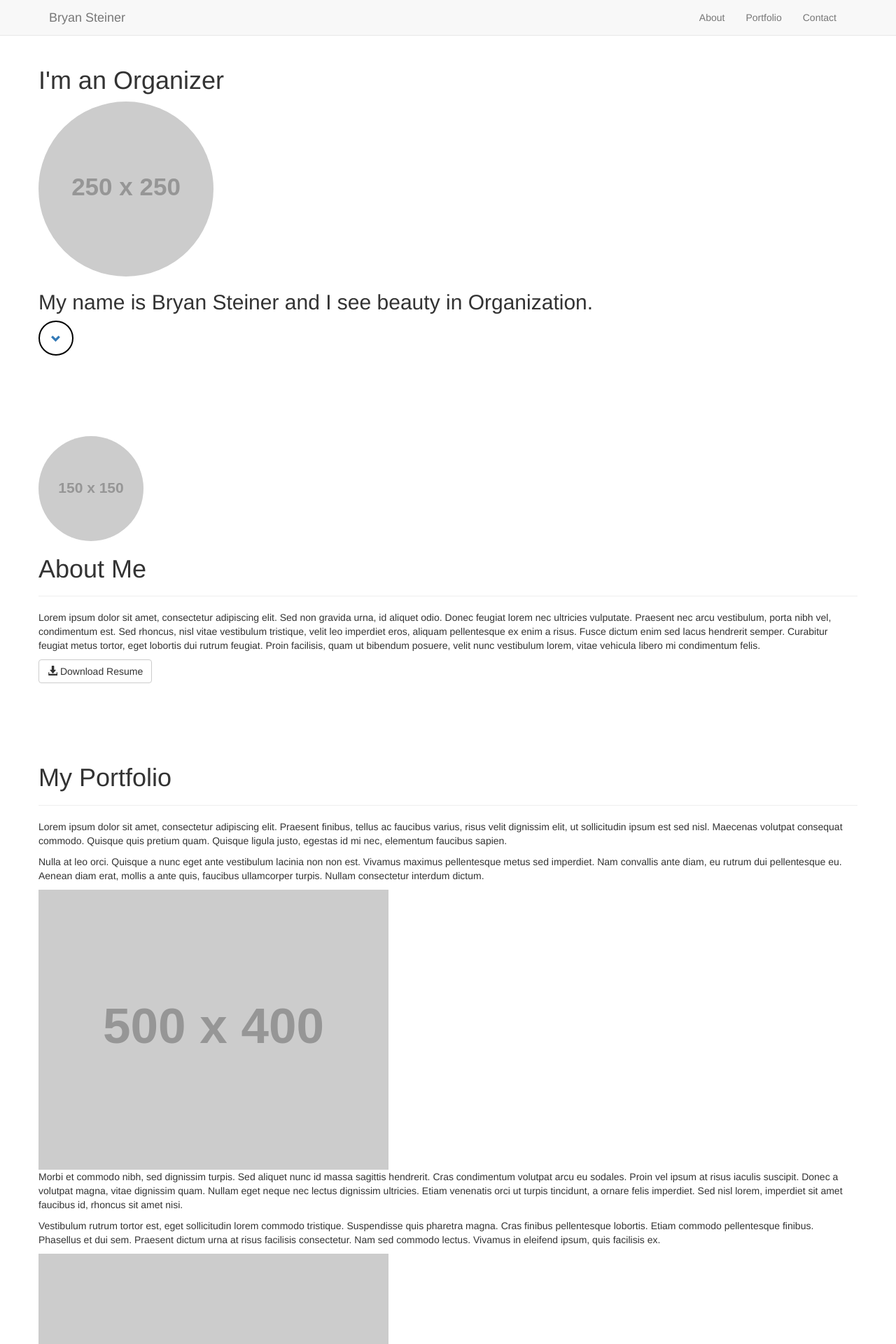
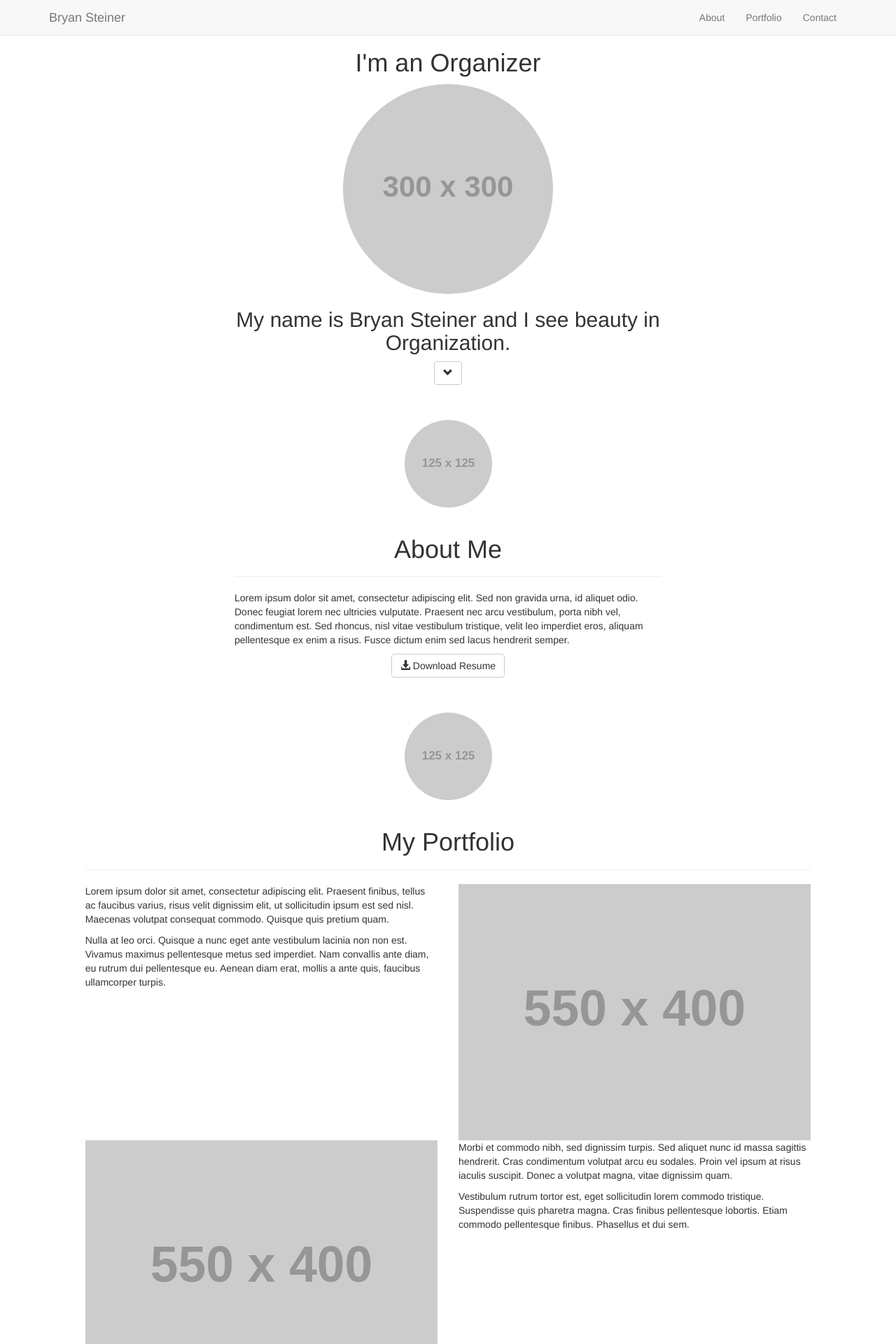
Before and after one commit to bryansteiner/Portfolio, a PHP site: page / in a window 1280 px wide. Shown: the top 1920 px of the page at 70% size. Run offline with PHP 8.4, Linux system fonts and the light colour scheme; grey boxes labelled with a size stand in for pictures from a placeholder-image service; some libraries are stand-ins or nearby versions.

Commit message:
Progress

```diff
--- a/css/custom.css
+++ b/css/custom.css
@@ -1,40 +1,47 @@
 /*All Pages*/
 body {
-  position: relative;
+  text-align: center;
 }
 
-.btn-circle {
-  width: 50px;
-  height: 50px;
-  line-height: 50px;
-  padding: 0;
-  border-radius: 50%;
-  border-width: 2px;
-  border-color: black;
+.left {
+  text-align: left;
+}
+
+.img-center {
+  display: block;
+  margin-left: auto;
+  margin-right: auto;
 }
 
 /*End All Pages*/
 
 /*Main Page*/
 .main {
-  padding-top: 75px;
+  padding-top: 50px;
 }
 /*End Main Page*/
 
 /*About Page*/
 .about {
-  padding-top: 75px;
+  padding-top: 50px;
 }
 /*End About Page*/
 
 /*Portfolio Page*/
 .portfolio {
-  padding-top: 75px;
+  padding-top: 50px;
 }
 /*End Portfolio Page*/
 
 /*Contact Page*/
 .contact {
-  padding-top: 75px;
+  padding-top: 50px;
 }
 /*End Contact Page*/
+
+/*Bottom Page*/
+.bottom {
+  padding-top: 50px;
+  padding bottom: 50px;
+}
+/*End Bottom Page*/
--- a/index.html
+++ b/index.html
@@ -11,7 +11,7 @@
 	    <title>Bryan Steiner</title>
 	</head>
 
-	<body data-spy="scroll" data-target="#about">
+	<body>
 		<!-- Navbar -->
 		<nav class="navbar navbar-default navbar-fixed-top" role="navigation">
 			<div class="container">
@@ -36,80 +36,139 @@
 		<!-- End Navbar -->
 
 		<!-- Main Page -->
-		<div class="container main">
+		<div class="container-fluid main">
 			<div class="row">
-				<div class="">
+				<div class="col-xs-offset-1 col-xs-10 col-sm-offset-2 col-sm-8 col-md-offset-3 col-md-6">
 					<h1>I'm an Organizer</h1>
-					<img class="img-responsive img-circle" src="http://placehold.it/250x250" alt="...">
+				</div>
+			</div>
+			<div class="row">
+				<div class="col-xs-offset-1 col-xs-10 col-sm-offset-2 col-sm-8 col-md-offset-3 col-md-6">
+					<img class="img-responsive img-circle img-center" src="http://placehold.it/300x300" alt="...">
+				</div>
+			</div>
+			<div class="row">
+				<div class="col-xs-offset-1 col-xs-10 col-sm-offset-2 col-sm-8 col-md-offset-3 col-md-6">
 					<h2>My name is Bryan Steiner and I see beauty in Organization.</h2>
-					<a class="btn btn-circle" href="#" role="button"><span class="glyphicon glyphicon-chevron-down" aria-hidden="true"></span></a>
+				</div>
+			</div>
+			<div class="row">
+				<div class="col-xs-offset-1 col-xs-10 col-sm-offset-2 col-sm-8 col-md-offset-3 col-md-6">
+					<a class="btn btn-default" href="#" role="button"><span class="glyphicon glyphicon-chevron-down" aria-hidden="true"></span></a>
 				</div>
 			</div>
 		</div>
 		<!-- End Main Page -->
 
 		<!-- About Page -->
-		<div id="about" class="container about">
+		<div class="container-fluid about">
 			<div class="row">
-				<div class="">
+				<div class="col-xs-offset-1 col-xs-10 col-sm-offset-2 col-sm-8 col-md-offset-3 col-md-6">
+					<img class="img-responsive img-circle img-center" src="http://placehold.it/125x125" alt="...">
+				</div>
+			</div>
+			<div class="row">
+				<div class="col-xs-offset-1 col-xs-10 col-sm-offset-2 col-sm-8 col-md-offset-3 col-md-6">
 					<div class="page-header">
-						<img class="img-responsive img-circle" src="http://placehold.it/150x150" alt="...">
 						<h1>About Me</h1>
 					</div>
+				</div>
+			</div>
+			<div class="row left">
+				<div class="col-xs-offset-1 col-xs-10 col-sm-offset-2 col-sm-8 col-md-offset-3 col-md-6">
 					<p>
-						Lorem ipsum dolor sit amet, consectetur adipiscing elit. Sed non gravida urna, id aliquet odio. Donec feugiat lorem nec ultricies vulputate. Praesent nec arcu vestibulum, porta nibh vel, condimentum est. Sed rhoncus, nisl vitae vestibulum tristique, velit leo imperdiet eros, aliquam pellentesque ex enim a risus. Fusce dictum enim sed lacus hendrerit semper. Curabitur feugiat metus tortor, eget lobortis dui rutrum feugiat. Proin facilisis, quam ut bibendum posuere, velit nunc vestibulum lorem, vitae vehicula libero mi condimentum felis.
+						Lorem ipsum dolor sit amet, consectetur adipiscing elit. Sed non gravida urna, id aliquet odio. Donec feugiat lorem nec ultricies vulputate. Praesent nec arcu vestibulum, porta nibh vel, condimentum est. Sed rhoncus, nisl vitae vestibulum tristique, velit leo imperdiet eros, aliquam pellentesque ex enim a risus. Fusce dictum enim sed lacus hendrerit semper.
 					</p>
-					<div>
-						<a class="btn btn-default" href="#" role="button"><span class="glyphicon glyphicon-download-alt"></span> Download Resume</a>
-					</div>
+				</div>
+			</div>
+			<div class="row">
+				<div class="col-xs-offset-1 col-xs-10 col-sm-offset-2 col-sm-8 col-md-offset-3 col-md-6">
+					<a class="btn btn-default" href="#" role="button"><span class="glyphicon glyphicon-download-alt"></span> Download Resume</a>
 				</div>
 			</div>
 		</div>
 		<!-- End About Page -->
 
 		<!-- Portfolio Page -->
-		<div class="container portfolio">
+		<div class="container-fluid portfolio">
 			<div class="row">
-				<div class="">
+				<div class="col-xs-offset-1 col-xs-10 col-sm-offset-2 col-sm-8 col-md-offset-3 col-md-6">
+					<img class="img-responsive img-circle img-center" src="http://placehold.it/125x125" alt="...">
+				</div>
+			</div>
+			<div class="row">
+				<div class="col-xs-offset-1 col-xs-10 col-sm-offset-1 col-sm-10 col-md-offset-1 col-md-10">
 					<div class="page-header">
 						<h1>My Portfolio</h1>
 					</div>
 				</div>
 			</div>
-			<div class="row">
-				<div class="">
+			<div class="row left">
+				<div class="col-xs-offset-1 col-xs-10 col-sm-offset-1 col-sm-5 col-md-offset-1 col-md-5">
 					<p>
-						Lorem ipsum dolor sit amet, consectetur adipiscing elit. Praesent finibus, tellus ac faucibus varius, risus velit dignissim elit, ut sollicitudin ipsum est sed nisl. Maecenas volutpat consequat commodo. Quisque quis pretium quam. Quisque ligula justo, egestas id mi nec, elementum faucibus sapien.
+						Lorem ipsum dolor sit amet, consectetur adipiscing elit. Praesent finibus, tellus ac faucibus varius, risus velit dignissim elit, ut sollicitudin ipsum est sed nisl. Maecenas volutpat consequat commodo. Quisque quis pretium quam.
 					</p>
 					<p>
-						Nulla at leo orci. Quisque a nunc eget ante vestibulum lacinia non non est. Vivamus maximus pellentesque metus sed imperdiet. Nam convallis ante diam, eu rutrum dui pellentesque eu. Aenean diam erat, mollis a ante quis, faucibus ullamcorper turpis. Nullam consectetur interdum dictum.
+						Nulla at leo orci. Quisque a nunc eget ante vestibulum lacinia non non est. Vivamus maximus pellentesque metus sed imperdiet. Nam convallis ante diam, eu rutrum dui pellentesque eu. Aenean diam erat, mollis a ante quis, faucibus ullamcorper turpis.
 					</p>
-					<img class="img-responsive" src="http://placehold.it/500x400" alt="...">
+				</div>
+				<div class="col-xs-offset-1 col-xs-10 col-sm-offset-0 col-sm-5 col-md-offset-0 col-md-5">
+					<img class="img-responsive img-center" src="http://placehold.it/550x400" alt="...">
 				</div>
 			</div>
-			<div class="row">
-				<div class="">
+			<div class="row left">
+				<div class="col-xs-offset-1 col-xs-10 col-sm-offset-1 col-sm-5 col-sm-push-5 col-md-offset-1 col-md-5 col-md-push-5">
 					<p>
-						Morbi et commodo nibh, sed dignissim turpis. Sed aliquet nunc id massa sagittis hendrerit. Cras condimentum volutpat arcu eu sodales. Proin vel ipsum at risus iaculis suscipit. Donec a volutpat magna, vitae dignissim quam. Nullam eget neque nec lectus dignissim ultricies. Etiam venenatis orci ut turpis tincidunt, a ornare felis imperdiet. Sed nisl lorem, imperdiet sit amet faucibus id, rhoncus sit amet nisi.
+						Morbi et commodo nibh, sed dignissim turpis. Sed aliquet nunc id massa sagittis hendrerit. Cras condimentum volutpat arcu eu sodales. Proin vel ipsum at risus iaculis suscipit. Donec a volutpat magna, vitae dignissim quam.
 					</p>
 					<p>
-						Vestibulum rutrum tortor est, eget sollicitudin lorem commodo tristique. Suspendisse quis pharetra magna. Cras finibus pellentesque lobortis. Etiam commodo pellentesque finibus. Phasellus et dui sem. Praesent dictum urna at risus facilisis consectetur. Nam sed commodo lectus. Vivamus in eleifend ipsum, quis facilisis ex.
+						Vestibulum rutrum tortor est, eget sollicitudin lorem commodo tristique. Suspendisse quis pharetra magna. Cras finibus pellentesque lobortis. Etiam commodo pellentesque finibus. Phasellus et dui sem.
 					</p>
-					<img class="img-responsive" src="http://placehold.it/500x400" alt="...">
 				</div>
+				<div class="col-xs-offset-1 col-xs-10 col-sm-offset-0 col-sm-5 col-sm-pull-5 col-md-offset-0 col-md-5 col-md-pull-5">
+					<img class="img-responsive img-center" src="http://placehold.it/550x400" alt="...">
+				</div>
+			</div>
+			<div class="row left">
+				<div class="col-xs-offset-1 col-xs-10 col-sm-offset-1 col-sm-5 col-md-offset-1 col-md-5">
+					<p>
+						Vestibulum sollicitudin metus vel mauris varius, sit amet pellentesque est sodales. Maecenas non convallis ante. Curabitur et nulla lobortis, molestie nisi non, pretium odio. Quisque molestie pellentesque elit non ultricies.
+					</p>
+					<p>
+						Quisque semper laoreet nibh, quis venenatis sapien tempus at. Mauris ut lacus non urna fermentum condimentum. Suspendisse sit amet tincidunt felis. Sed non dolor mauris. Donec imperdiet dui quis urna mattis lobortis.
+					</p>
+				</div>
+				<div class="col-xs-offset-1 col-xs-10 col-sm-offset-0 col-sm-5 col-md-offset-0 col-md-5">
+					<img class="img-responsive img-center" src="http://placehold.it/550x400" alt="...">
+				</div>
+			</div>
+
 			</div>
 		</div>
 		<!-- End Portfolio Page -->
 
 		<!-- Contact Page -->
-		<div class="container contact">
+		<div class="container-fluid contact">
 			<div class="row">
-				<div class="">
+				<div class="col-xs-offset-1 col-xs-10 col-sm-offset-2 col-sm-8 col-md-offset-4 col-md-4">
+					<img class="img-responsive img-circle img-center" src="http://placehold.it/125x125" alt="...">
+				</div>
+			</div>
+			<div class="row">
+				<div class="col-xs-offset-1 col-xs-10 col-sm-offset-2 col-sm-8 col-md-offset-4 col-md-4">
 					<div class="page-header">
 						<h1>Contact Me</h1>
 					</div>
+				</div>
+			</div>
+			<div class="row">
+				<div class="col-xs-offset-1 col-xs-10 col-sm-offset-2 col-sm-8 col-md-offset-4 col-md-4">
 					<p>Like what you've seen so far? <br> Let's chat!</p>
 					<a href="#">contact@bryansteiner.com</a>
+				</div>
+			</div>
+			<div class="row left">
+				<div class="col-xs-offset-1 col-xs-10 col-sm-offset-2 col-sm-8 col-md-offset-4 col-md-4">
 					<form>
 						<div class="form-group">
 							<input type="name" class="form-control" id="InputName" placeholder="Name">
@@ -122,7 +181,10 @@
 						</div>
 						<button type="submit" class="btn btn-default">Submit</button>
 					</form>
-					<p>Prefer to connect with me?</p>
+				</div>
+			</div>
+			<div class="row">
+				<div class="col-xs-offset-1 col-xs-10 col-sm-offset-2 col-sm-8 col-md-offset-4 col-md-4">
 					<a class="btn btn-default" href="#" role="button">LinkedIn</a>
 					<a class="btn btn-default" href="#" role="button">Facebook</a>
 					<a class="btn btn-default" href="#" role="button">Instagram</a>
@@ -131,6 +193,16 @@
 		</div>
 		<!-- End Contact Page -->
 
+		<!-- Bottom Page -->
+		<div class="container-fluid bottom">
+			<div class="row">
+				<div>
+				<p>Copyright © Bryan Steiner 2015</p>
+				</div>
+			</div>
+		</div>
+		<!-- End Bottom Page -->
+
 		<!-- jQuery (necessary for Bootstrap's JavaScript plugins) -->
 	    <script src="https://ajax.googleapis.com/ajax/libs/jquery/1.11.2/jquery.min.js"></script>
 	    <!-- Include all compiled plugins (below), or include individual files as needed -->
```
